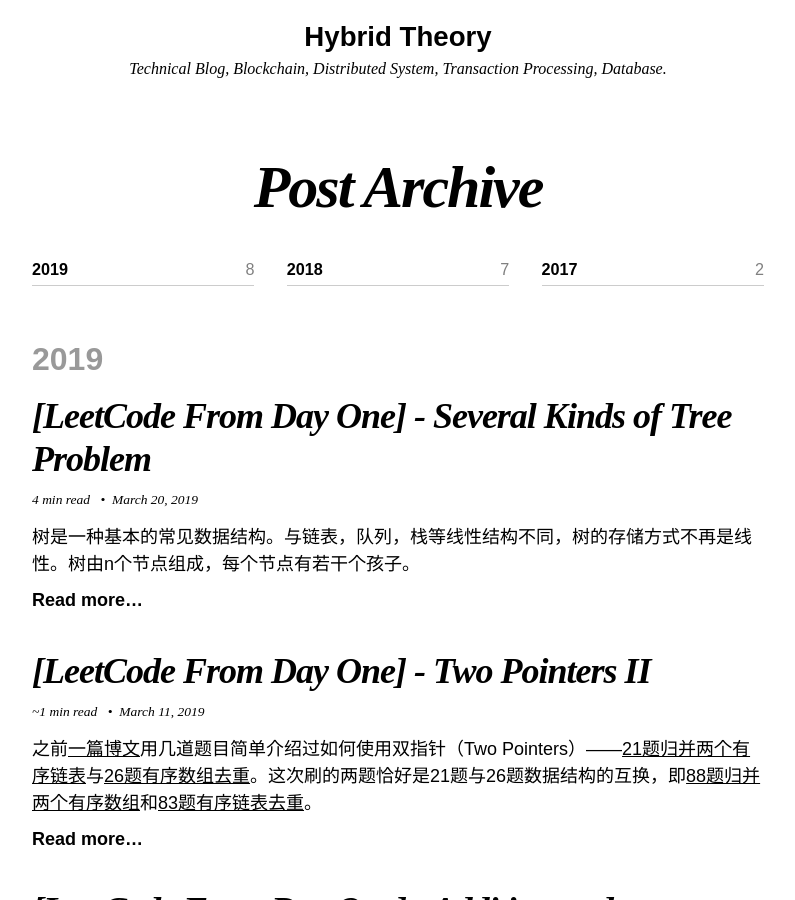
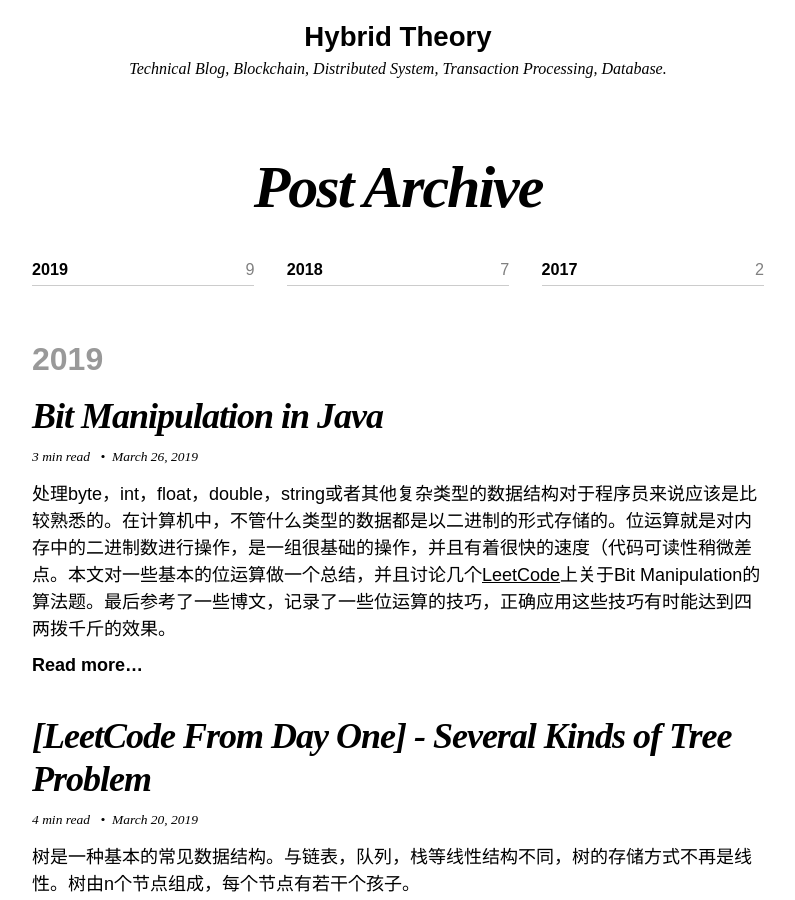
Before and after one commit to MartyPang/martypang.github.io, a Jekyll site: the page built from posts.md, in a window 1280 px wide and 900 px high, scrolled down 215 px. Shown: the whole window, without its empty margins (242-1037 px from the left). Built offline with Jekyll 4.4.1, drawn with Linux system fonts in a browser that asks for light colours; nearby versions of some CDN libraries; some web fonts are replaced; formulas are drawn with MathJax 3; comment, search, counter and statistics services are not loaded; some of the changed lines change nothing that is shown.

Commit message:
sss add new post.

````diff
--- /dev/null
+++ b/_posts/2019-03-26-Bit-manipulation-in-Java.md
@@ -0,0 +1,309 @@
+---
+layout: post
+title: 'Bit Manipulation in Java'
+author: Marty Pang
+categories:
+  - Java
+tags:
+  - Bit
+last_modified_at: 2019-03-26T15:53:31-05:00
+---
+
+处理byte，int，float，double，string或者其他复杂类型的数据结构对于程序员来说应该是比较熟悉的。在计算机中，不管什么类型的数据都是以二进制的形式存储的。位运算就是对内存中的二进制数进行操作，是一组很基础的操作，并且有着很快的速度（代码可读性稍微差点。本文对一些基本的位运算做一个总结，并且讨论几个[LeetCode](https://www.leetcode.com)上关于Bit Manipulation的算法题。最后参考了一些博文，记录了一些位运算的技巧，正确应用这些技巧有时能达到四两拨千斤的效果。
+
+# 原码、反码、补码
+
+在第一篇LeetCode From Day One系列的[文章](https://www.hytheory.com/algorithm/Leetcode-from-day-one-7-Reverse-Integer/)中，博主总结过32位机器上C++各数据类型的表示范围。对于C++来说，不同的操作系统平台给基本数据分配的字节是不一样的。而对于Java这种跨平台语言来说，JVM给基础数据分配的字节数是一致的。
+
+| 类型 | 字节 | 类型 | 字节 |
+| :--: | :---: | :--: | :--: |
+|   int   | 4字节 | float | 4字节 |
+| short | 2字节 | double | 8字节 |
+| long | 8字节 | char | 1字节 |
+| byte | 1字节 | boolean | 1位 |
+
+可以看到一个int类型占4字节，也就是32位。需要注意的是整数类型的最高位是符号位，0表示正数，1表示负数。为了方便计算（做减法运算），在计算机中用补码表示整数。原码、反码、补码这几个概念在计算机原理这门课学过，这里简单做个回顾，以下均以int类型为例。
+
+**原码**
+一个数字的二进制表示即是它的原码。
+
+```
+7 = 00000000 00000000 00000000 00000111(原)
+```
+
+**反码**
+
+- 正数的反码是其本身
+- 负数的反码是在原码的基础上，符号位不变，其余位取反
+
+```
+7 = 00000000 00000000 00000000 00000111(反)
+-7 = 11111111 11111111 11111111 11111000(反)
+```
+
+反码直接将符号位存储在整个结构中，计算机在计算过程中不必去判断符号选择加减法，只需要对两个数做加法即可。
+
+```
+7  = 00000000 00000000 00000000 00000111(反)
+                      +
+-7 = 11111111 11111111 11111111 11111000(反)
+                      =
+     11111111 11111111 11111111 11111111(反)
+                      =
+     10000000 00000000 00000000 00000000(原)
+                      =
+                     -0
+```
+
+用反码进行加法运算可能会出现`-0`和`+0`的情况，所以又引入了补码。
+
+**补码**
+
+- 正数的补码是其本身
+- 负数的补码是其反码值保持符号位不变，末位加1
+
+```
+7 = 00000000 00000000 00000000 00000111(补)
+-7 = 11111111 11111111 11111111 11111001(补)
+```
+
+再用补码计算`7+(-7)`。
+
+```
+7  = 00000000 00000000 00000000 00000111(补)
+                      +
+-7 = 11111111 11111111 11111111 11111001(补)
+                      =
+    100000000 00000000 00000000 00000000(补)
+                      =
+     00000000 00000000 00000000 00000000(原)
+                      =
+                      0
+```
+
+计算结果最左端产生的进位由于超出了int类型的表示范围，故直接舍弃。注意补码计算的结果仍旧位补码，要得到原码，对计算结果再求一次补码即可。（补码的补码是原码
+
+# Java中的位操作
+
+Java位运算包括与、或、非、异或、左移、右移、逻辑右移（无符号），需要注意的是Java的原始类型不包含无符号类型，所以需特地指明无符号右移运算。C/C++统一使用右移操作，编译器针对数据类型（unsigned or signed）决定使用有符号还是无符号的右移操作。下表简单总结C与Java中的位运算。
+
+|        运算        |  C   | Java |             规则              |
+| :----------------: | :--: | :--: | :---------------------------: |
+|       按位与       |  &   |  &   |  两位都为1，结果为1；否则为0  |
+|       按位或       |  \|  |  \|  | 至少一位为1，结果为1；否则为0 |
+|      按位取反      |  ~   |  ~   |          0变1；1变0           |
+|    按位异或XOR     |  ^   |  ^   |       相同为0；不同为1        |
+|        左移        |  <<  |  <<  |    向左移动固定位，末尾添0    |
+|   右移（有符号）   | \>>  | \>>  | 向右移动固定位，高位补符号位  |
+| 逻辑右移（无符号） |      | \>>> |  向右移动固定位，高位永远补0  |
+
+注意，位操作符只能应用于整型数据，对于浮点型进行位操作会报错。方便起见，以下将整型简化位1字节也就是8位。
+
+## 位运算符 &、|、~、^、<<、>>、>>>
+
+**按位与 &**
+
+对应位都为1，则输出结果也为1；否则为0。
+
+![按位与](/images/20190326/and.jpg){: .align-center}
+
+**按位或 \|**
+
+对应位只要有一个为1，则结果为1；若两位都为0，则结果为0。
+
+![按位或](/images/20190326/or.jpg){: .align-center}
+
+**按位取反 ~**
+
+按位取反或者叫非，属于一元操作符，也是位操作里面唯一一个一元操作符，只有一个参数。将对应位的0变成1，1变成0。
+
+![按位取反](/images/20190326/not.jpg){: .align-center}
+
+**按位异或^**
+
+两个整数进行异或时，对应位的值不同，则结果为1，否则为0。
+
+![按位异或](/images/20190326/xor.jpg){: .align-center}
+
+例如`a^a=0`，`a^0=a`。
+
+**左移 \<\<**
+
+左移是一个二元操作符，它将给定的二进制数整体向左移动固定位，舍弃高位超出限制的位，并在末尾补0。左移`k`位相当于数乘以$2^k$。
+
+![左移](/images/20190326/leftshift.jpg){: .align-center}
+
+**带符号右移 \>\>**
+
+右移同样是一个二元操作符，它将给定的二进制数整体向右移动固定位，舍弃低位，并在高位补符号位。右移`k`位相当于数除以$2^k$。
+
+![右移](/images/20190326/rightshift.jpg){: .align-center}
+
+**逻辑右移（无符号）\>\>\>**
+
+逻辑右移是Java中新增的一种无符号的右移操作符。做法是将数的全部位包括符号位右移固定位，舍弃地位，并且不管符号位如何，永远在高位补0。
+
+![右移](/images/20190326/rightshiftunsigned.jpg){: .align-center}
+
+以上例子的图片均来源于[大天狗子](https://www.cnblogs.com/datiangou)的博客，感谢提供如此简单明了的例子。
+
+## 基于位运算的算法
+
+位运算的应用有很多，包括但不限于空间压缩，交换两数，power set（所有子集）等。这里介绍几个常用的以及LeetCode上遇到的题。
+
+### Single Number
+
+LeetCode简单难度的[136题出现一次的数](https://leetcode.com/problems/single-number/description/)。
+
+> 给定一个非空的整数数组， 除一个数以外的所有数都出现两次，找到并返回出现一次的那个数。
+> Example:
+&nbsp; &nbsp; Input: [2,2,1]
+&nbsp; &nbsp; Output: 1
+
+看似很简单的一道题，用个hashmap就解决了，时间复杂度$O(n)$，空间复杂度$O(n)$。
+
+```java
+class Solution {
+    public int singleNumber(int[] nums) {
+        Map<Integer, Integer> map = new HashMap<>();
+        for(int i = 0; i < nums.length; ++i) {
+            if(map.containsKey(nums[i])) map.remove(nums[i]);
+            else map.put(nums[i], 1);
+        }
+        return Integer.parseInt(map.keySet().toArray()[0].toString());
+    }
+}
+```
+
+但是注意，题目进一步要求能否在不开辟额外存储空间的前提下实现。这就要用到一点位操作的知识了。异或XOR操作有这样几个特性，两个相同的数的异或结果是0，即`x^x=0`；一个数与0的异或结果还是这个数本身，即`x^0=x`。基于这两个性质，我们可以对数组的所有元素求异或，由于出现两次的数异或后都等于0，所以最后的结果必定是出现一次的数与0异或的结果，即它本身。
+
+```java
+class Solution {
+    public int singleNumber(int[] nums) {
+        for(int i = 1; i < nums.length; ++i) {
+            nums[0] = nums[0] ^ nums[i];
+        }
+        return nums[0];
+    }
+}
+```
+
+### Subsets
+
+LeetCode中等难度[78题求幂集](https://leetcode.com/problems/subsets/description/)。
+
+> 给定一个包含不同元素的整数集合，返回其所有子集（幂集）。
+> Example:
+&nbsp; &nbsp; Input: [1,2,3]
+&nbsp; &nbsp; Output: [[], [1], [1,2], [1,3], [2], [2,3], [3], [1,2,3]]
+
+一般来说，一开始不太容易想到用位操作来解这题。一个比较容易想到的办法就是每遍历一个数，就把该数与现有的每个子集合并，形成几个新的子集，添加到最后的结果当中去。还是以题目中的输入为例：
+- 首先初始化一个空集`[]`；
+- 读取`1`，与空集合并成`[1]`形成一个新的子集，最终结果变为`[[], [1]]`；
+- 读取`2`，与现有子集逐一合并，得到`[[2], [1,2]]`，返回结果变为`[[], [1], [2], [1,2]]`；
+- 读取`3`，同理得到最后的结果，`[[], [1], [1,2], [1,3], [2], [2,3], [3], [1,2,3]]`；
+
+给出Java实现代码。
+
+```java
+class Solution {
+    public List<List<Integer>> subsets(int[] nums) {
+        List<List<Integer>> result = new ArrayList<>();
+        List<Integer> empty_set = new ArrayList<>();
+        result.add(empty_set);
+        for(int i = 0; i < nums.length; ++i) {
+            int prev_size = result.size();
+            for(int j = 0; j < prev_size; ++j) {
+                List<Integer> subset = new ArrayList<>(result.get(j));
+                subset.add(nums[i]);
+                result.add(subset);
+            }
+        }
+        return result;
+    }
+}
+```
+
+我们知道，任意给定包含`n`个元素的集合共有$2^n$个子集。我们可以用一个二进制位表示集合中的元素属于给定的子集，1表示在子集中，0表示不在。仍然以`[1,2,3]`为例，二进制码从低位到高位分别表示1，2，3：
+- $0=(000)_{2}=\{\}$
+- $1=(001)_2=\{1\}$
+- $2=(010)_2=\{2\}$
+- $3=(011)_2=\{1,2\}$
+- $4=(100)_2=\{3\}$
+- $5=(101)_2=\{1,3\}$
+- $6=(110)_2=\{2,3\}$
+- $7=(111)_2=\{1,2,3\}$
+
+为了判断某个数是否在当前子集中，即该位的值是否位1，可以采用右移操作，在与上1得到某一位的值。代码如下：
+
+```java
+class Solution {
+    public List<List<Integer>> subsets(int[] nums) {
+        List<List<Integer>> result = new ArrayList<>();
+        for(int i = 0; i < (1 << nums.length); ++i) {
+            List<Integer> subset = new ArrayList<>();
+            for(int j = 0; j < nums.length; ++j) {
+                if(((i >> j) & 1) > 0) subset.add(nums[j]);
+            }
+            result.add(subset);
+        }
+        return result;
+    }
+}
+```
+
+### Number of 1 Bits
+
+LeetCode简单难度[191题求一个无符号整数中1的个数](https://leetcode.com/problems/number-of-1-bits/description/)。
+
+> 给定一个无符号整数，返回其二进制表示中1的个数。
+> Example:
+&nbsp; &nbsp; Input: 00000000000000000000000000001011
+&nbsp; &nbsp; Output: 3
+
+利用`n & (n-1)`不断消去最右边的1，直到n变为0，记录消去1的次数就是题解。
+
+```java
+public class Solution {
+    // you need to treat n as an unsigned value
+    public int hammingWeight(int n) {
+        int weight = 0;
+        while(n != 0) {
+            n = (n & (n-1));
+            ++weight;
+        }
+        return weight;
+    }
+}
+```
+
+## Tricks
+
+**判断奇偶**
+一个整数的奇偶性由其二进制表示的最后一位决定，0表示偶数，1表示奇数。`x&1 == 0`即可判断。
+
+**交换两数**
+```java
+a ^= b;
+b ^= a;
+a ^= b;
+```
+
+**相反数**
+利用微操作可变换整数的符号，只需对数取反再加1，`~x+1`。
+
+**最右边的1**
+`x&(x-1)`可以消去最右边的1。利用这个技巧可以判断一个数是否为2的幂。思路是一个数如果是2的幂次，一定大于0并且二进制表示只包含一个1。利用`x&(x-1)`消去最右边的1之后应该返回0。
+
+**低位到高位取第k位**
+使用右移操作，`(x>>(k-1))&1`。
+
+**设置第k位为1**
+`x|(x<<(k-1))`
+
+还有些技巧在上一小节的算法中都已经包含了。
+
+# 参考
+
+[深入Java中的位操作](https://www.cnblogs.com/datiangou/p/10229907.html)
+[Basics of Bit Manipulation](https://www.hackerearth.com/zh/practice/basic-programming/bit-manipulation/basics-of-bit-manipulation/tutorial/)
````
Also changed, not shown: _posts/2019-03-08-Leetcode-from-day-one-53-maximum-subarray.md (line endings or trailing spaces), images/20190326/and.jpg (added), images/20190326/leftshift.jpg (added), images/20190326/not.jpg (added), images/20190326/or.jpg (added), images/20190326/rightshift.jpg (added), images/20190326/rightshiftunsigned.jpg (added), images/20190326/xor.jpg (added).
